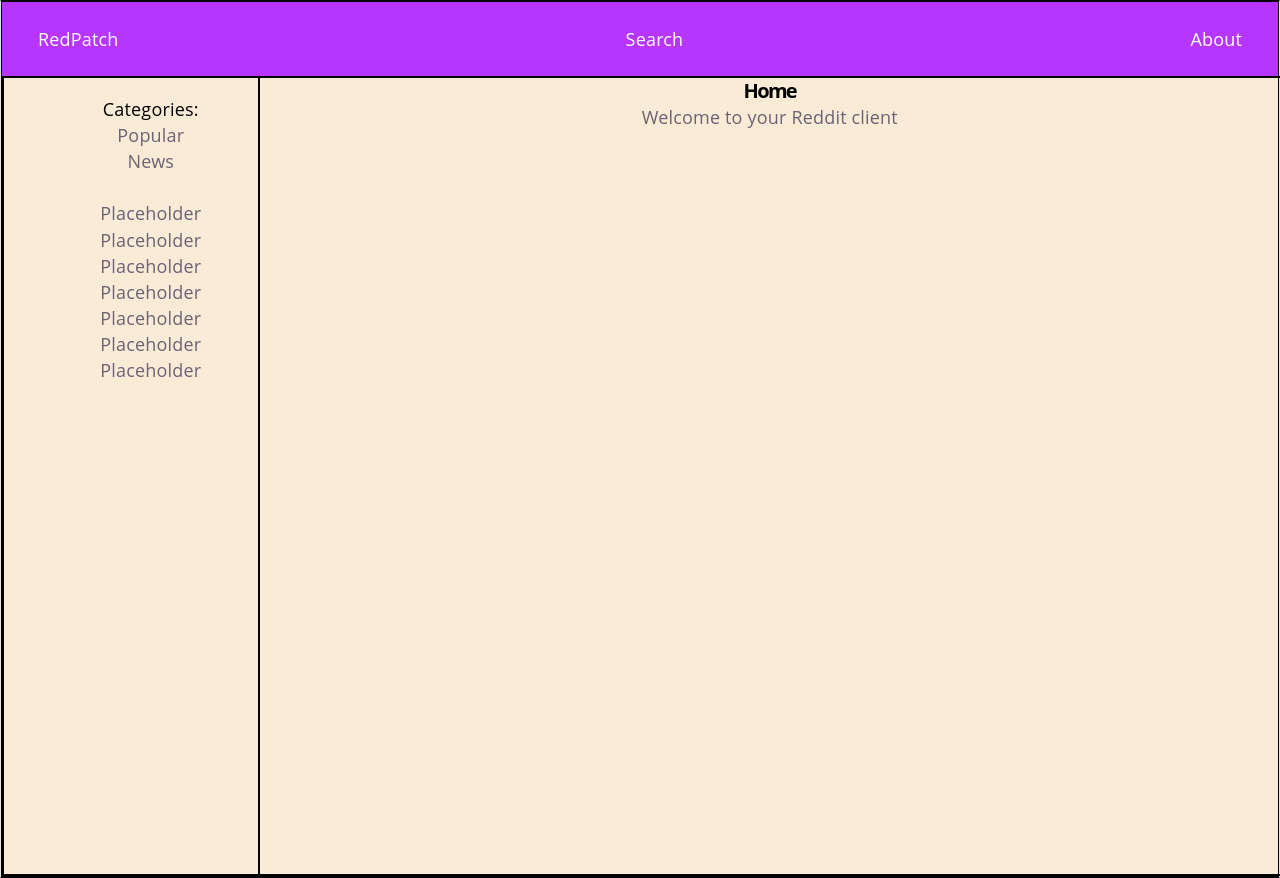
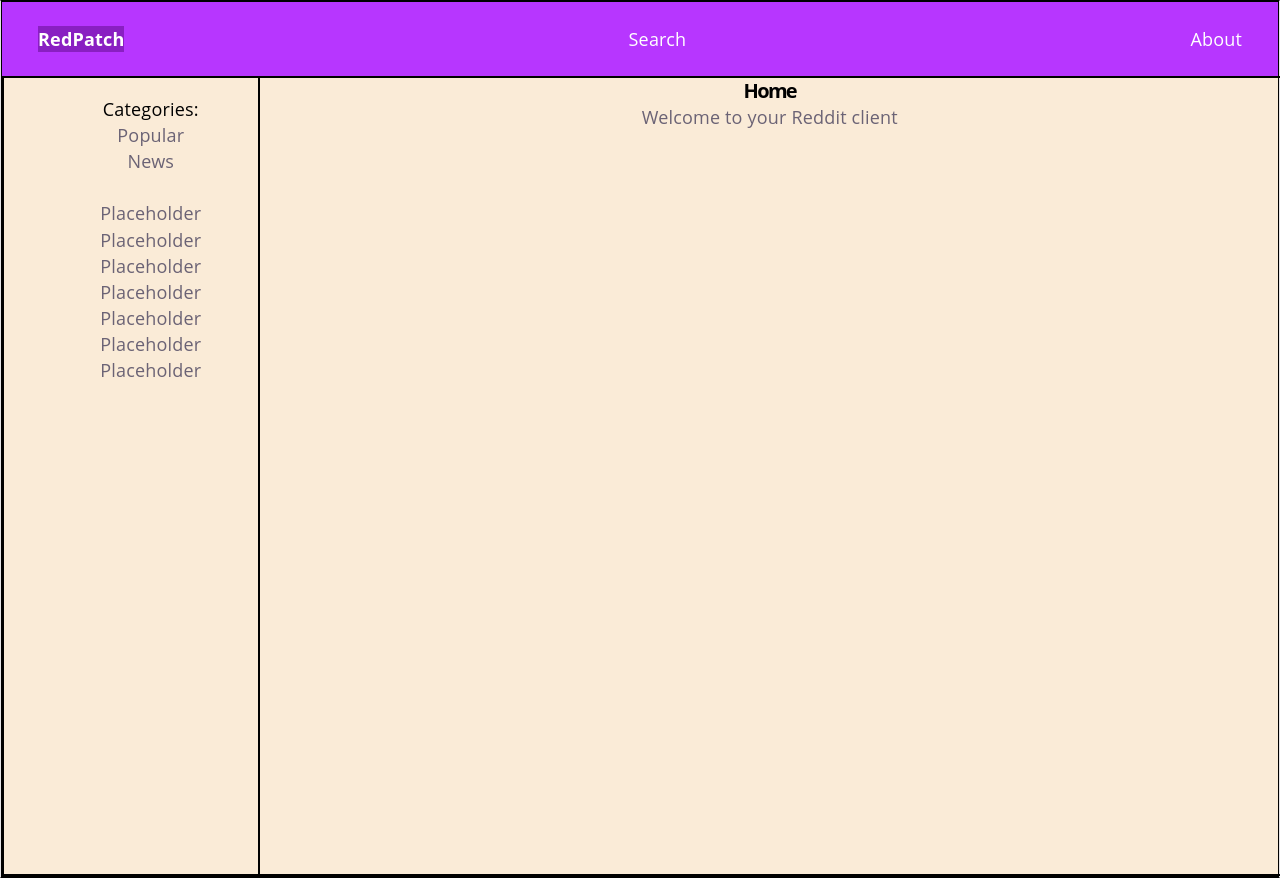
Before and after one commit to Tollpatsch283/RedPatch, a React (Vite) app: page / in a window 1280 px wide. In both pictures the pointer is over the item "RedPatch". Built offline with nearby package versions, Linux system fonts and the light colour scheme.

Commit message:
add styling to navbar list items

```diff
--- a/src/App.css
+++ b/src/App.css
@@ -44,8 +44,9 @@ nav a {
   text-decoration: none;
 }
 
-nav a.active {
+nav ul li:hover {
   font-weight: bold;
+  background-color: #891fc2;
 }
 
 h1 {
```
